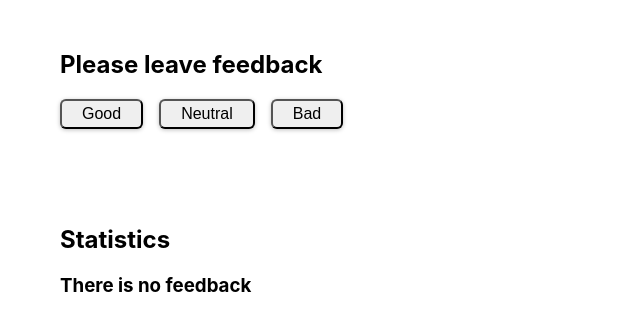
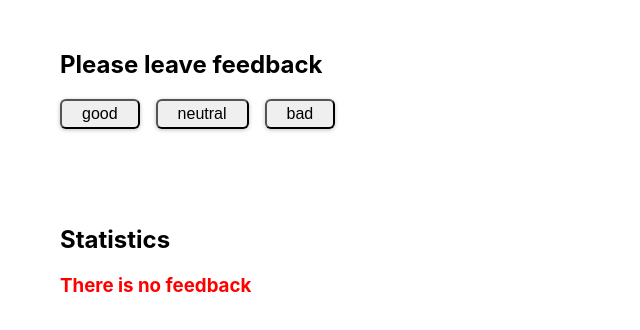
Before and after one commit to AleksandrMarkitan/goit-react-hw-02-feedback, a React (Create React App) app: page / in a window 1280 px wide. Shown: the top 330 px of the page, without its empty margins (0-640 px from the left). Built offline with nearby package versions, Linux system fonts and the light colour scheme.

Commit message:
refactoring

```diff
--- a/src/components/App.jsx
+++ b/src/components/App.jsx
@@ -12,9 +12,9 @@ export class App extends Component {
   };
 
   onLeaveFeedback = e => {
-    const feedbackType = e.target.attributes.text.nodeValue;
+    const feedbackProp = e.target.name;
     this.setState(prevState => ({
-      [feedbackType]: Number((prevState[feedbackType] += 1)),
+      [feedbackProp]: Number((prevState[feedbackProp] += 1)),
     }));
   };
 
@@ -23,7 +23,10 @@ export class App extends Component {
     return (
       <>
         <Section title="Please leave feedback">
-          <FeedbackOptions onLeaveFeedback={this.onLeaveFeedback} />
+          <FeedbackOptions
+            onLeaveFeedback={this.onLeaveFeedback}
+            options={this.state}
+          />
         </Section>
         <Section title="Statistics">
           {good || neutral || bad ? (
--- /dev/null
+++ b/src/components/Button/Button.jsx
@@ -0,0 +1,20 @@
+import PropTypes from 'prop-types';
+import s from './Button.module.scss';
+
+export const Button = ({ onLeaveFeedback, name }) => {
+  return (
+    <button
+      className={s.button}
+      type="button"
+      name={name}
+      onClick={e => onLeaveFeedback(e)}
+    >
+      {name}
+    </button>
+  );
+};
+
+Button.propTypes = {
+  onLeaveFeedback: PropTypes.func.isRequired,
+  name: PropTypes.string.isRequired,
+};
--- /dev/null
+++ b/src/components/Button/Button.module.scss
@@ -0,0 +1,12 @@
+.button {
+  padding: 4px 20px;
+  font-size: medium;
+
+  box-shadow: 0px 1px 4px rgba(0, 0, 0, 0.25);
+  border-radius: 6px;
+  cursor: pointer;
+  &:hover,
+  &:focus {
+    background: #dfffda;
+  }
+}
--- a/src/components/Feedback/Feedback.jsx
+++ b/src/components/Feedback/Feedback.jsx
@@ -1,45 +1,20 @@
 import PropTypes from 'prop-types';
+import { Button } from '../Button/Button';
 import s from './Feedback.module.scss';
 
-export const FeedbackOptions = ({ onLeaveFeedback }) => {
+export const FeedbackOptions = ({ onLeaveFeedback, options }) => {
   return (
-    <>
-      <ul className={s.list}>
-        <li>
-          <button
-            className={s.button}
-            type="button"
-            text="good"
-            onClick={e => onLeaveFeedback(e)}
-          >
-            Good
-          </button>
+    <ul className={s.list}>
+      {[...Object.keys(options)].map(item => (
+        <li key={item}>
+          <Button name={item} onLeaveFeedback={onLeaveFeedback} />
         </li>
-        <li>
-          <button
-            className={s.button}
-            type="button"
-            text="neutral"
-            onClick={e => onLeaveFeedback(e)}
-          >
-            Neutral
-          </button>
-        </li>
-        <li>
-          <button
-            className={s.button}
-            type="button"
-            text="bad"
-            onClick={e => onLeaveFeedback(e)}
-          >
-            Bad
-          </button>
-        </li>
-      </ul>
-    </>
+      ))}
+    </ul>
   );
 };
 
 FeedbackOptions.propTypes = {
   onLeaveFeedback: PropTypes.func.isRequired,
+  options: PropTypes.object.isRequired,
 };
--- a/src/components/Feedback/Feedback.module.scss
+++ b/src/components/Feedback/Feedback.module.scss
@@ -5,15 +5,3 @@
 
   list-style: none;
 }
-
-.button {
-  padding: 4px 20px;
-  font-size: medium;
-
-  box-shadow: 0px 1px 4px rgba(0, 0, 0, 0.25);
-  border-radius: 6px;
-  cursor: pointer;
-  &:hover {
-    background: #dfffda;
-  }
-}
--- a/src/components/Notification/Notification.jsx
+++ b/src/components/Notification/Notification.jsx
@@ -1,11 +1,8 @@
 import PropTypes from 'prop-types';
+import s from './Notification.module.scss';
 
 export const Notification = ({ message }) => {
-  return (
-    <>
-      <h3>{message}</h3>
-    </>
-  );
+  return <h3 className={s.title}>{message}</h3>;
 };
 
 Notification.propTypes = {
--- a/src/components/Notification/Notification.module.scss
+++ b/src/components/Notification/Notification.module.scss
@@ -0,0 +1,3 @@
+.title {
+  color: rgb(255, 0, 0);
+}
```
